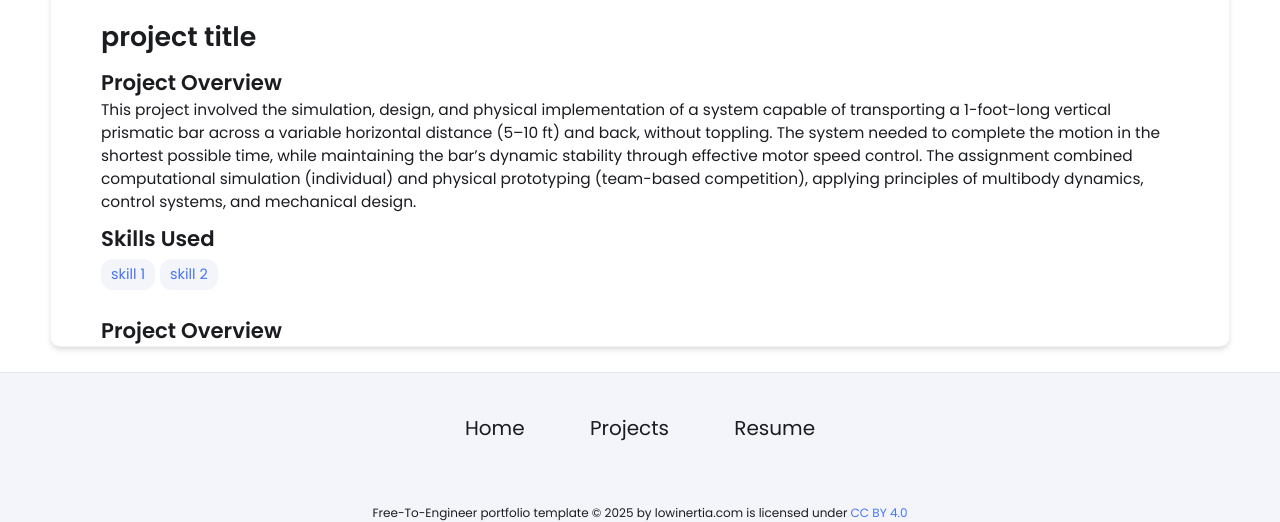
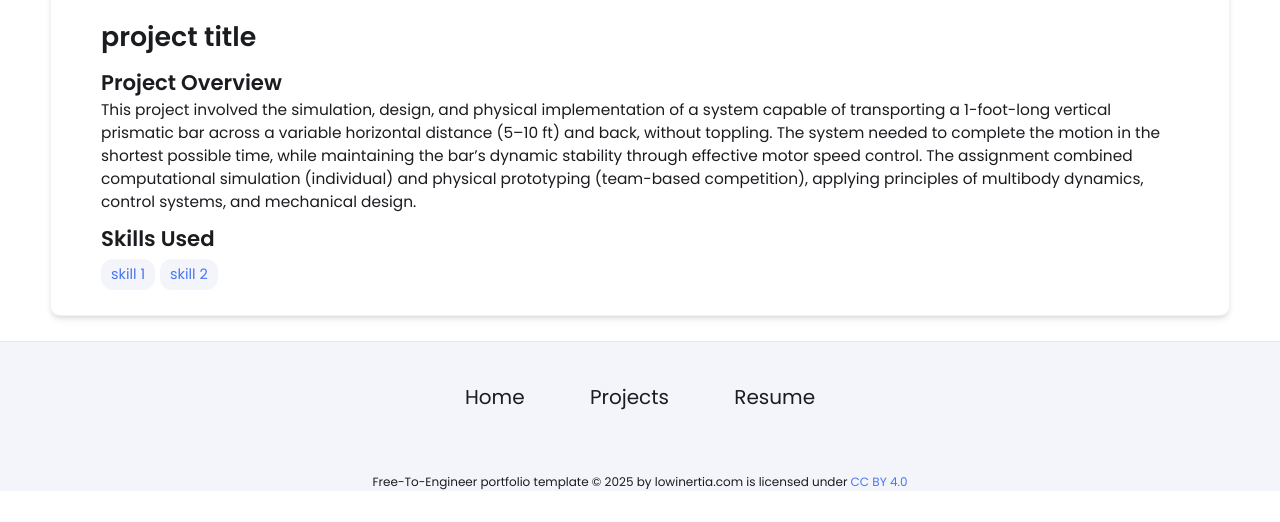
Before and after one commit to michael-vuong/michael-vuong.github.io, a Jekyll site: the page built from _projects/MotorSpeedControl/index.md, in a window 1280 px wide. Shown: the part 490-1012 px from the top of the page. Built offline with Jekyll 4.4.1, drawn with Linux system fonts in a browser that asks for light colours; after the commit the page ends 981 px from its top, so only the background shows below that.

Commit message:
Update index.md

```diff
--- a/_projects/MotorSpeedControl/index.md
+++ b/_projects/MotorSpeedControl/index.md
@@ -8,5 +8,3 @@ skills:
 - skill 2
 main-image: /project.webp
 ---
-
-## Project Overview
```
